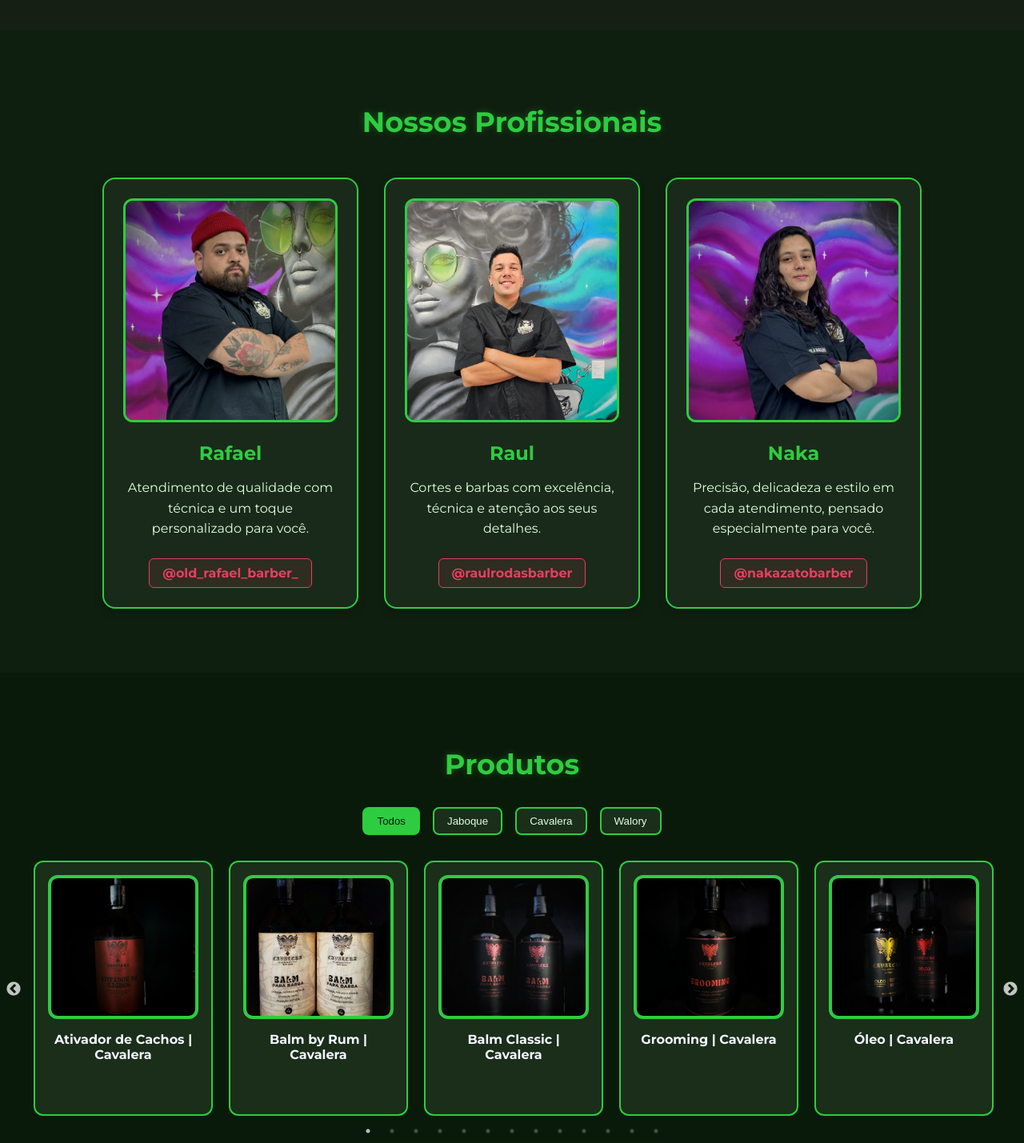
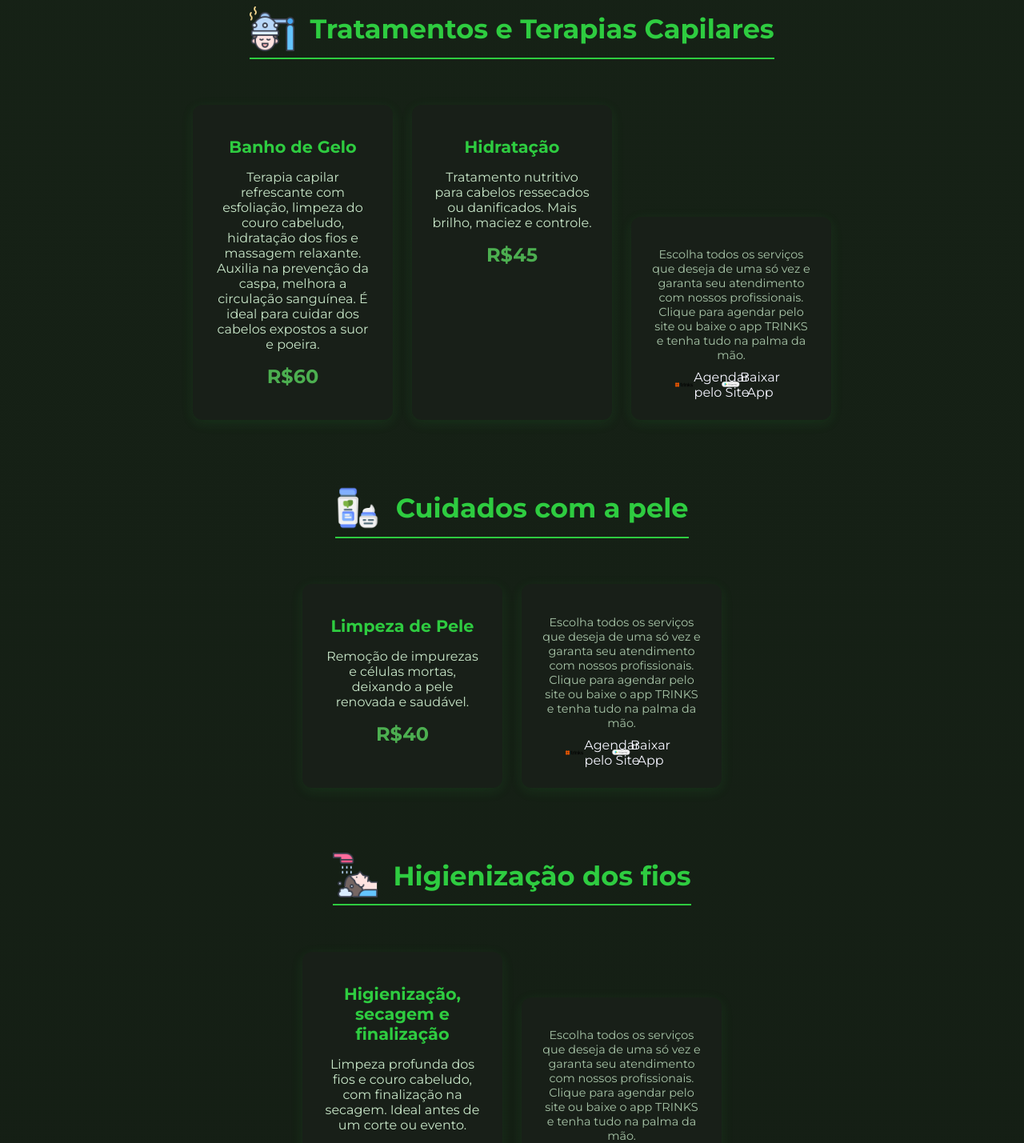
Before and after one commit to camilanakazato/mr-arnold-barbearia, a Next.js app: page / in a window 1280 px wide. Shown: the part 5240-6669 px from the top of the page at 80% size. Built offline with nearby package versions, Linux system fonts and the light colour scheme.

Commit message:
chore: comentário forçando deploy Vercel (ajuste serviços conforme backup)

```diff
--- a/components/Services.js
+++ b/components/Services.js
@@ -1,3 +1,4 @@
+// Forçar deploy Vercel: ajuste de serviços conforme backup
 import Image from 'next/image'
 
 export default function Services() {
@@ -107,6 +108,47 @@ export default function Services() {
           <AgendamentoCard />
         </div>
       </div>
+
+      <div className="servicos-grupo">
+        <h3><Image src="/imgs/tratamento-icon.png" alt="Tratamentos e Terapias Capilares" width={56} height={56} className="servico-icone" /> Tratamentos e Terapias Capilares</h3>
+        <div className="servicos-cards">
+          <div className="servico-card">
+            <h4>Banho de Gelo</h4>
+            <p className="servico-descricao">Terapia capilar refrescante com esfoliação, limpeza do couro cabeludo, hidratação dos fios e massagem relaxante. Auxilia na prevenção da caspa, melhora a circulação sanguínea. É ideal para cuidar dos cabelos expostos a suor e poeira.</p>
+            <div className="servico-valor">R$60</div>
+          </div>
+          <div className="servico-card">
+            <h4>Hidratação</h4>
+            <p className="servico-descricao">Tratamento nutritivo para cabelos ressecados ou danificados. Mais brilho, maciez e controle.</p>
+            <div className="servico-valor">R$45</div>
+          </div>
+          <AgendamentoCard />
+        </div>
+      </div>
+
+      <div className="servicos-grupo">
+        <h3><Image src="/imgs/cuidados-pele-icon.png" alt="Cuidados com a pele" width={56} height={56} className="servico-icone" /> Cuidados com a pele</h3>
+        <div className="servicos-cards">
+          <div className="servico-card">
+            <h4>Limpeza de Pele</h4>
+            <p className="servico-descricao">Remoção de impurezas e células mortas, deixando a pele renovada e saudável.</p>
+            <div className="servico-valor">R$40</div>
+          </div>
+          <AgendamentoCard />
+        </div>
+      </div>
+
+      <div className="servicos-grupo">
+        <h3><Image src="/imgs/higienizacao-icon.png" alt="Higienização dos fios" width={56} height={56} className="servico-icone" /> Higienização dos fios</h3>
+        <div className="servicos-cards">
+          <div className="servico-card">
+            <h4>Higienização, secagem e finalização</h4>
+            <p className="servico-descricao">Limpeza profunda dos fios e couro cabeludo, com finalização na secagem. Ideal antes de um corte ou evento.</p>
+            <div className="servico-valor">R$35</div>
+          </div>
+          <AgendamentoCard />
+        </div>
+      </div>
     </section>
   )
 }
```
